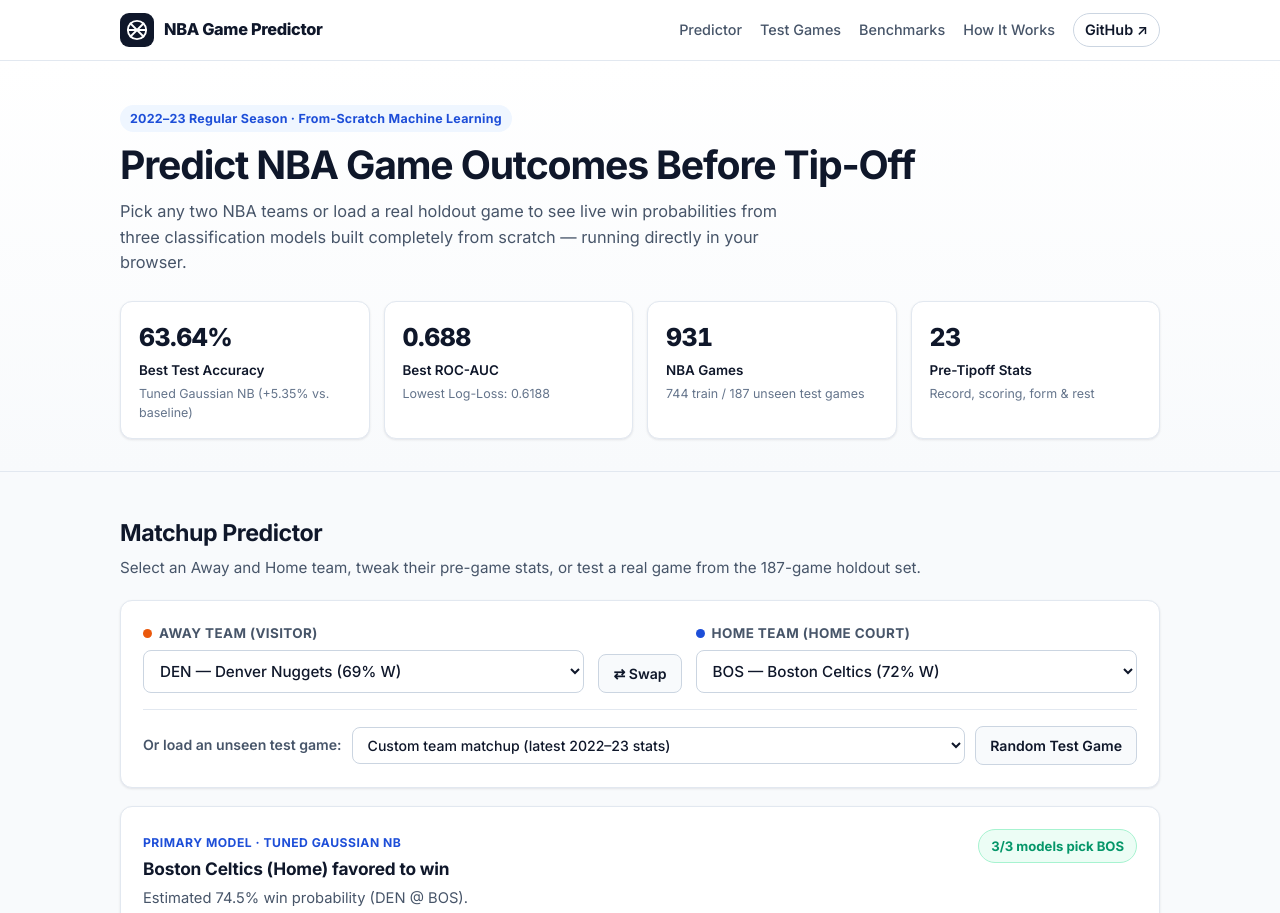
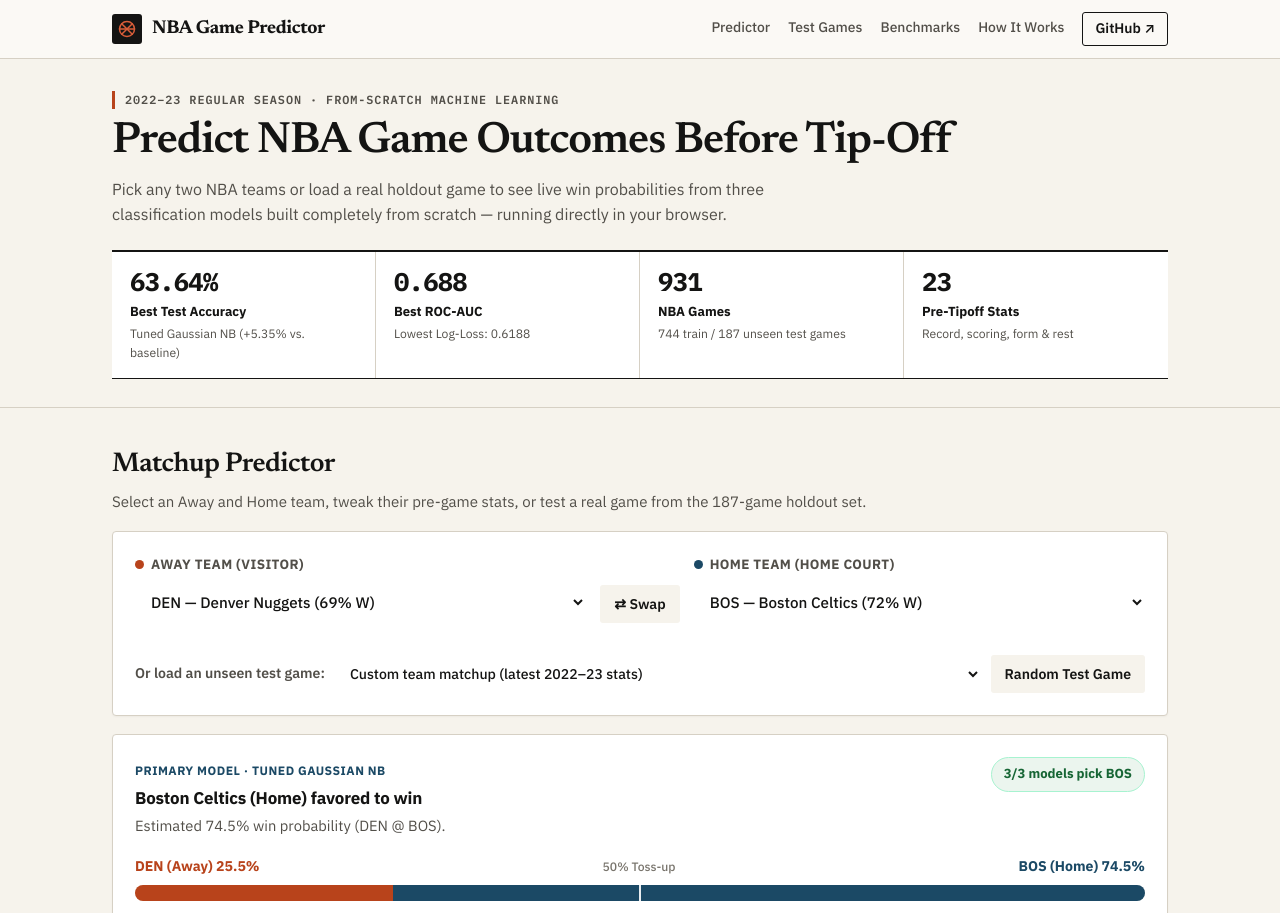
Before and after one commit to Gab172005/NbaGamesPredictor, a plain HTML site: page index.html in a window 1280 px wide. Shown: the top 913 px of the page. Drawn offline with Linux system fonts and the light colour scheme.

Commit message:
style: apply editorial typography, archival palette, masthead, and KPI ledger

```diff
--- a/frontend/styles.css
+++ b/frontend/styles.css
@@ -1,35 +1,53 @@
 /* ==========================================================================
-   NBA Game Outcome Predictor — Clean Static Frontend Styles
-   Palette: Light editorial slate + Cobalt Blue (Home) + Court Orange (Away)
+   NBA Game Outcome Predictor — Editorial Sports Data Journalism Theme
+   Inspired by FiveThirtyEight / NYT The Upshot / Classic Box-Score Ledgers
+   Zero content or JS changes · Pure typography, paper & structural hairline UI
    ========================================================================== */
 
 :root {
-  --bg: #f8fafc;
-  --bg-alt: #f1f5f9;
+  color-scheme: light;
+
+  --bg: #f6f3ec;
+  --bg-alt: #ede8dd;
   --surface: #ffffff;
-  --border: #e2e8f0;
-  --border-strong: #cbd5e1;
+  --surface-subtle: #faf8f3;
+  --surface-hover: #f5f2ea;
 
-  --text: #0f172a;
-  --text-muted: #475569;
-  --text-light: #64748b;
+  --ink: #141413;
+  --text: #141413;
+  --text-muted: #524f49;
+  --text-light: #78746c;
 
-  --home: #1d4ed8;
-  --home-bg: #eff6ff;
-  --home-border: #bfdbfe;
+  --rule: #d6d0c4;
+  --rule-strong: #b5aea0;
 
-  --away: #ea580c;
-  --away-bg: #fff7ed;
-  --away-border: #fed7aa;
+  --home: #1b4965;
+  --home-bg: #edf3f7;
+  --home-border: #bdd2e0;
 
-  --good: #059669;
-  --good-bg: #ecfdf5;
-  --bad: #dc2626;
-  --bad-bg: #fef2f2;
+  --away: #b8431b;
+  --away-bg: #fbf0eb;
+  --away-border: #ebc8b8;
 
-  --radius: 12px;
-  --radius-sm: 8px;
-  --shadow: 0 1px 3px rgba(15, 23, 42, 0.06), 0 1px 2px rgba(15, 23, 42, 0.04);
+  --good: #166534;
+  --good-bg: #ebf5ee;
+  --good-border: #b7dfc2;
+
+  --bad: #991b1b;
+  --bad-bg: #fceeee;
+  --bad-border: #eababa;
+
+  --warn: #92400e;
+  --warn-bg: #fef6e6;
+  --warn-border: #ecd09a;
+
+  --radius: 4px;
+  --radius-sm: 3px;
+  --shadow: 0 1px 2px rgba(20, 20, 19, 0.04);
+
+  --font-serif: "Newsreader", Georgia, "Times New Roman", serif;
+  --font-sans: "IBM Plex Sans", -apple-system, BlinkMacSystemFont, "Segoe UI", sans-serif;
+  --font-mono: "IBM Plex Mono", ui-monospace, SFMono-Regular, Menlo, Consolas, monospace;
 }
 
 *,
@@ -40,27 +58,45 @@
 
 html {
   scroll-behavior: smooth;
+  background: var(--bg);
 }
 
 body {
   margin: 0;
-  font-family: "Inter", -apple-system, BlinkMacSystemFont, "Segoe UI", Roboto, sans-serif;
+  font-family: var(--font-sans);
   color: var(--text);
   background: var(--bg);
   line-height: 1.55;
   -webkit-font-smoothing: antialiased;
+  -moz-osx-font-smoothing: grayscale;
 }
 
-h1, h2, h3, h4, p {
+h1, h2 {
+  font-family: var(--font-serif);
+  margin-top: 0;
+  color: var(--ink);
+  font-weight: 600;
+}
+
+h3, h4 {
+  font-family: var(--font-sans);
+  margin-top: 0;
+  color: var(--ink);
+  font-weight: 700;
+}
+
+p {
   margin-top: 0;
 }
 
 code {
-  font-family: ui-monospace, SFMono-Regular, Menlo, Consolas, monospace;
-  font-size: 0.88em;
+  font-family: var(--font-mono);
+  font-size: 0.84em;
+  color: var(--ink);
   background: var(--bg-alt);
-  padding: 0.12em 0.35em;
-  border-radius: 4px;
+  border: 1px solid var(--rule);
+  padding: 0.1em 0.35em;
+  border-radius: 2px;
 }
 
 .hidden {
@@ -69,49 +105,55 @@ code {
 
 .container {
   width: 100%;
-  max-width: 1080px;
+  max-width: 1100px;
   margin: 0 auto;
-  padding: 0 20px;
+  padding: 0 22px;
 }
 
-/* Header & Nav ----------------------------------------------------------- */
+/* Masthead Header & Navigation ------------------------------------------- */
 .site-header {
   position: sticky;
   top: 0;
-  z-index: 30;
-  background: rgba(255, 255, 255, 0.92);
-  backdrop-filter: blur(10px);
-  border-bottom: 1px solid var(--border);
+  z-index: 40;
+  background: #fbf9f5;
+  border-bottom: 1px solid var(--rule);
 }
 
 .header-inner {
   display: flex;
   align-items: center;
   justify-content: space-between;
-  gap: 16px;
-  min-height: 60px;
+  gap: 18px;
+  min-height: 58px;
 }
 
 .brand {
   display: inline-flex;
   align-items: center;
   gap: 10px;
-  color: var(--text);
+  color: var(--ink);
   text-decoration: none;
-  font-weight: 800;
-  font-size: 1.02rem;
+  font-family: var(--font-serif);
+  font-weight: 700;
+  font-size: 1.16rem;
   letter-spacing: -0.02em;
+  flex-shrink: 0;
 }
 
 .brand-icon {
   display: inline-flex;
   align-items: center;
   justify-content: center;
-  width: 34px;
-  height: 34px;
-  border-radius: 9px;
-  background: var(--text);
-  color: #ffffff;
+  width: 30px;
+  height: 30px;
+  border-radius: var(--radius-sm);
+  background: var(--ink);
+  color: #d95d39;
+}
+
+.brand-icon svg {
+  width: 18px;
+  height: 18px;
 }
 
 .nav-links {
@@ -124,112 +166,134 @@ code {
 .nav-links a {
   color: var(--text-muted);
   text-decoration: none;
-  font-size: 0.9rem;
+  font-size: 0.87rem;
   font-weight: 500;
-  transition: color 0.15s ease;
+  padding: 4px 0;
+  border-bottom: 2px solid transparent;
+  transition: color 0.14s ease, border-color 0.14s ease;
+  white-space: nowrap;
 }
 
 .nav-links a:hover {
-  color: var(--home);
+  color: var(--ink);
+  border-bottom-color: var(--away);
 }
 
 .nav-github {
-  padding: 5px 11px;
-  border: 1px solid var(--border-strong);
-  border-radius: 999px;
-  color: var(--text) !important;
+  padding: 5px 12px !important;
+  border: 1px solid var(--ink) !important;
+  border-radius: var(--radius-sm);
+  color: var(--ink) !important;
   font-weight: 600 !important;
+  background: transparent;
+}
+
+.nav-github:hover {
+  background: var(--ink);
+  color: #ffffff !important;
+  border-bottom-color: var(--ink) !important;
 }
 
 /* Status Banner ---------------------------------------------------------- */
 .status-banner {
   margin-top: 16px;
-  padding: 14px 18px;
+  padding: 13px 16px;
   border-radius: var(--radius-sm);
   background: var(--bad-bg);
   color: var(--bad);
-  border: 1px solid #fecaca;
-  font-size: 0.92rem;
+  border: 1px solid var(--bad-border);
+  font-size: 0.9rem;
 }
 
-/* Hero ------------------------------------------------------------------- */
+/* Hero & Box-Score KPI Ledger -------------------------------------------- */
 .hero {
-  padding: 44px 0 32px;
-  border-bottom: 1px solid var(--border);
-  background: linear-gradient(180deg, #ffffff 0%, var(--bg) 100%);
+  padding: 32px 0 28px;
+  border-bottom: 1px solid var(--rule);
+  background: var(--bg);
 }
 
 .eyebrow {
-  display: inline-block;
+  display: block;
   margin-bottom: 10px;
-  padding: 4px 10px;
-  border-radius: 999px;
-  background: var(--home-bg);
-  color: var(--home);
-  font-size: 0.78rem;
-  font-weight: 700;
-  letter-spacing: 0.02em;
+  padding-left: 10px;
+  border-left: 3px solid var(--away);
+  font-family: var(--font-mono);
+  color: var(--text-muted);
+  font-size: 0.74rem;
+  font-weight: 600;
+  letter-spacing: 0.08em;
+  text-transform: uppercase;
 }
 
 .hero h1 {
-  font-size: clamp(1.75rem, 3.6vw, 2.45rem);
-  line-height: 1.15;
-  letter-spacing: -0.03em;
-  margin-bottom: 12px;
+  font-size: clamp(2rem, 4vw, 2.75rem);
+  line-height: 1.08;
+  letter-spacing: -0.025em;
+  margin-bottom: 10px;
+  color: var(--ink);
 }
 
 .hero-subtitle {
   max-width: 680px;
   color: var(--text-muted);
-  font-size: 1.02rem;
-  margin-bottom: 26px;
+  font-size: 1rem;
+  margin-bottom: 24px;
 }
 
+/* Unified 4-column box-score ledger (no detached rainbow cards) */
 .kpi-grid {
   display: grid;
   grid-template-columns: repeat(4, minmax(0, 1fr));
-  gap: 14px;
+  gap: 0;
+  border-top: 2px solid var(--ink);
+  border-bottom: 1px solid var(--ink);
+  background: var(--surface);
 }
 
 .kpi-card {
-  background: var(--surface);
-  border: 1px solid var(--border);
-  border-radius: var(--radius);
-  padding: 16px 18px;
-  box-shadow: var(--shadow);
+  padding: 15px 18px;
+  border-right: 1px solid var(--rule);
   display: flex;
   flex-direction: column;
   gap: 3px;
 }
 
+.kpi-card:last-child {
+  border-right: none;
+}
+
 .kpi-value {
-  font-size: 1.55rem;
-  font-weight: 800;
-  letter-spacing: -0.02em;
+  font-family: var(--font-mono);
+  font-size: 1.6rem;
+  font-weight: 700;
+  letter-spacing: -0.03em;
   font-variant-numeric: tabular-nums;
-  color: var(--text);
+  color: var(--ink);
+  line-height: 1.15;
 }
 
 .kpi-label {
-  font-size: 0.84rem;
-  font-weight: 600;
-  color: var(--text);
+  font-size: 0.82rem;
+  font-weight: 700;
+  color: var(--ink);
+  margin-top: 2px;
 }
 
 .kpi-note {
-  font-size: 0.78rem;
-  color: var(--text-light);
+  font-size: 0.76rem;
+  color: var(--text-muted);
 }
 
-/* Sections & Cards ------------------------------------------------------- */
+/* Sections & Paper Sheets ------------------------------------------------ */
 .section {
-  padding: 44px 0;
+  padding: 36px 0;
+  scroll-margin-top: 64px;
 }
 
 .section-alt {
   background: var(--bg-alt);
-  border-top: 1px solid var(--border);
-  border-bottom: 1px solid var(--border);
+  border-top: 1px solid var(--rule);
+  border-bottom: 1px solid var(--rule);
 }
 
 .section-header {
@@ -238,24 +302,24 @@ code {
   justify-content: space-between;
   gap: 16px;
   flex-wrap: wrap;
-  margin-bottom: 20px;
+  margin-bottom: 18px;
 }
 
 .section-header h2 {
-  font-size: 1.45rem;
+  font-size: 1.7rem;
   letter-spacing: -0.02em;
   margin-bottom: 4px;
 }
 
 .section-desc {
   color: var(--text-muted);
-  font-size: 0.95rem;
+  font-size: 0.94rem;
   margin-bottom: 0;
 }
 
 .card {
   background: var(--surface);
-  border: 1px solid var(--border);
+  border: 1px solid var(--rule);
   border-radius: var(--radius);
   padding: 22px;
   box-shadow: var(--shadow);
@@ -267,13 +331,13 @@ code {
 }
 
 .card h3 {
-  font-size: 1.08rem;
+  font-size: 1.06rem;
   letter-spacing: -0.01em;
   margin-bottom: 4px;
 }
 
 .card-sub {
-  font-size: 0.88rem;
+  font-size: 0.87rem;
   color: var(--text-muted);
   margin-bottom: 16px;
 }
--- a/index.html
+++ b/index.html
@@ -11,7 +11,7 @@
   <link rel="preconnect" href="https://fonts.googleapis.com" />
   <link rel="preconnect" href="https://fonts.gstatic.com" crossorigin />
   <link
-    href="https://fonts.googleapis.com/css2?family=Inter:wght@400;500;600;700;800&display=swap"
+    href="https://fonts.googleapis.com/css2?family=IBM+Plex+Mono:wght@400;500;600;700&family=IBM+Plex+Sans:wght@400;500;600;700&family=Newsreader:ital,opsz,wght@0,6..72,500;0,6..72,600;0,6..72,700;1,6..72,500&display=swap"
     rel="stylesheet"
   />
   <link rel="stylesheet" href="./frontend/styles.css" />
```
